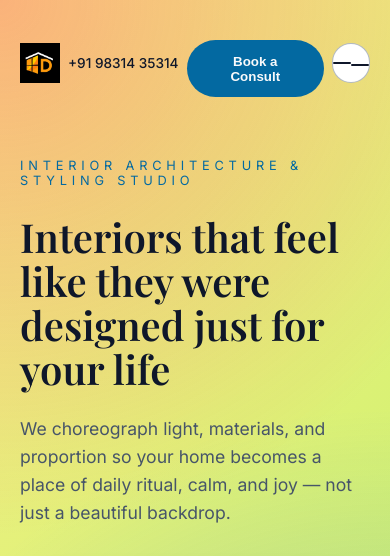
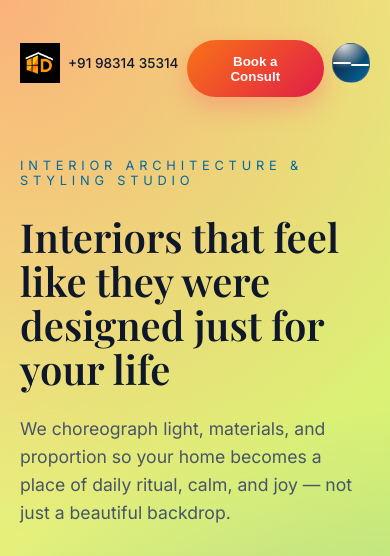
Before and after one commit to decormind9051-max/Decormind-Frontend, a plain HTML site: page index.html in a window 390 px wide. Shown: the top 556 px of the page. Drawn offline with nearby package versions, Linux system fonts and the light colour scheme.

Commit message:
Enhance hamburger and primary CTA styling

```diff
--- a/styles.css
+++ b/styles.css
@@ -49,7 +49,8 @@ img {
   height: 40px;
   border-radius: 999px;
   border: 1px solid var(--border);
-  background: #ffffff;
+  background: radial-gradient(circle at 30% 0, rgba(255,255,255,0.9), transparent 55%),
+              linear-gradient(135deg, #0f172a, #0369a1);
   display: none;
   align-items: center;
   justify-content: center;
@@ -60,7 +61,7 @@ img {
 .nav-toggle span {
   width: 18px;
   height: 2px;
-  background: var(--text);
+  background: #f9fafb;
   border-radius: 999px;
   display: block;
   transition: transform 0.2s ease, opacity 0.2s ease;
@@ -1090,8 +1091,9 @@ select:focus {
 }
 
 .primary {
-  background: var(--accent);
+  background: linear-gradient(135deg, #f97316, #e11d48);
   color: #f9fafb;
+  box-shadow: 0 10px 25px rgba(248,113,113,0.45);
 }
 
 .ghost {
```
